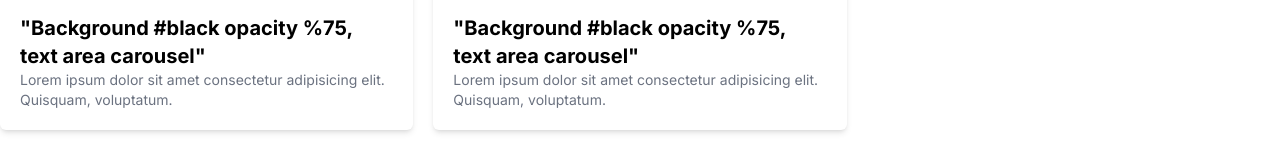
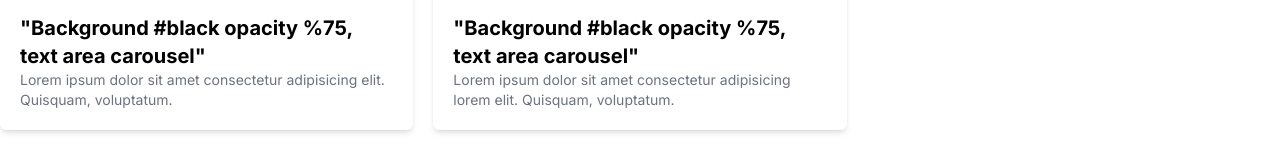
Before and after one commit to violetbee/psyc-clinic-page, a Next.js app: page / in a window 1280 px wide. Shown: the part 1211-1371 px from the top of the page. Built offline with nearby package versions, Linux system fonts and the light colour scheme; no server answers.

Commit message:
should be ok

```diff
--- a/src/app/page.tsx
+++ b/src/app/page.tsx
@@ -87,8 +87,8 @@ export default async function Home() {
                     carousel&quot;
                   </h1>
                   <p className='text-gray-500 text-sm'>
-                    Lorem ipsum dolor sit amet consectetur adipisicing elit.
-                    Quisquam, voluptatum.
+                    Lorem ipsum dolor sit amet consectetur adipisicing lorem
+                    elit. Quisquam, voluptatum.
                   </p>
                 </div>
               </div>
```
